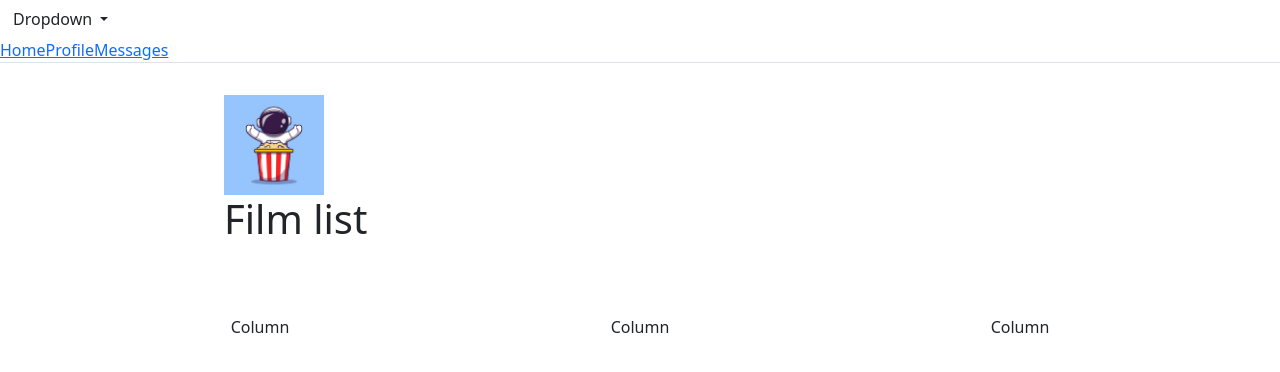
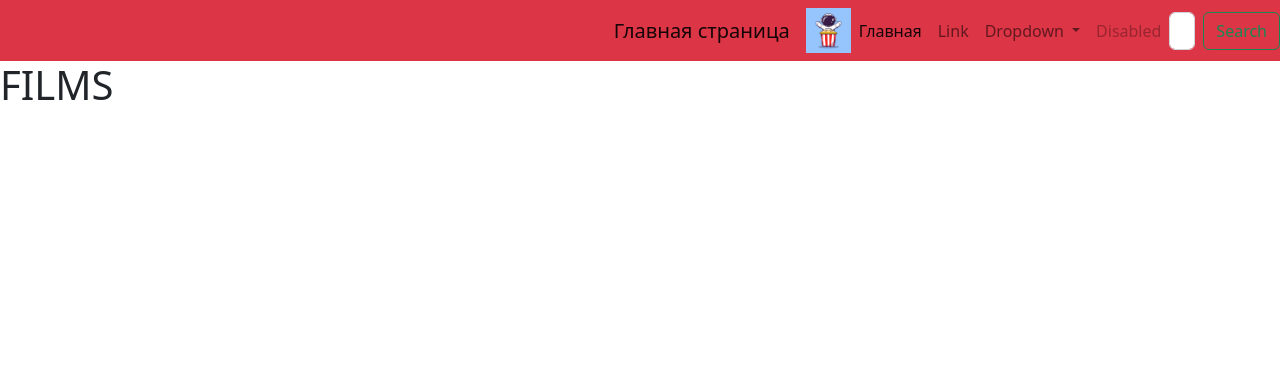
Before and after one commit to RyspaiAlymkulov/django_4month_hm, a Django app: page /films/ in a window 1280 px wide. Shown: the top 372 px of the page. Run offline with Django 4.2, Linux system fonts and the light colour scheme; data that the repository does not hold is empty.

Commit message:
домашние задания №1, №2, №3, №4

```diff
--- a/templates/film.html
+++ b/templates/film.html
@@ -1,19 +1,20 @@
-{% extends 'main.html'%}
+{% extends 'main.html' %}
 {% load static %}
 {% block content %}
-<div class="content" role="alert">
-<img src="{% static 'images/астронафт.jpg' %}" style="height: 100px; width: 100px" alt="">
-<h1>Film list</h1>
+    {#    <div class="content" role="alert">#}
+    {#<img src="{% static 'images/астронафт.jpg' %}" style="height: 100px; width: 100px" alt="">#}
+    <h1>FILMS</h1>
     {% for i in film_list %}
-    <div class="card" style="width: 18rem;">
+
+        <div class="card" style="width: 18rem; margin: 30px">
             <img
                     {% if i.image %}
                         src="{{ i.image.url }}"
                     {% else %}
                         src="{% static 'images/астронафт.jpg' %}"
                     {% endif %}
-                    class="card-img-top" style="height: 200px;
-                  margin-left:25px;margin-right: 25px; width: 200px">
+                        class="card-img-top" style="height: 300px;
+                                  margin-left:30px;margin-right:80px; width: 220px; margin-top: 20px">
             <div class="card-body">
                 <h5 class="card-title">{{ i.title }}</h5>
                 <p class="card-text">{{ i.rating }}</p>
@@ -22,18 +23,18 @@
             </div>
         </div>
     {% endfor %}
-</div>
+    {#    </div>#}
     <div class="container text-center">
         <div class="row">
-    <div class="col">
-      Column
-    </div>
-    <div class="col">
-      Column
-    </div>
-    <div class="col">
-      Column
-    </div>
+            {#            <div class="col">#}
+            {#                Column#}
+            {#            </div>#}
+            {#            <div class="col">#}
+            {#                Column#}
+            {#            </div>#}
+            {#            <div class="col">#}
+            {#                Column#}
+            {#            </div>#}
         </div>
     </div>
 {% endblock %}
--- a/templates/main.html
+++ b/templates/main.html
@@ -3,10 +3,56 @@
 <html lang="en">
 <head>
     <meta charset="UTF-8">
-    <title>Film list</title>
+    <title>FILMS</title>
     <link rel="stylesheet" href="{% static 'css/css.css' %}">
-    <link href="https://cdn.jsdelivr.net/npm/bootstrap@5.2.1/dist/css/bootstrap.min.css" rel="stylesheet" integrity="sha384-iYQeCzEYFbKjA/T2uDLTpkwGzCiq6soy8tYaI1GyVh/UjpbCx/TYkiZhlZB6+fzT" crossorigin="anonymous">
-<script src="https://cdn.jsdelivr.net/npm/bootstrap@5.2.1/dist/js/bootstrap.bundle.min.js" integrity="sha384-u1OknCvxWvY5kfmNBILK2hRnQC3Pr17a+RTT6rIHI7NnikvbZlHgTPOOmMi466C8" crossorigin="anonymous"></script>
+    <link href="https://cdn.jsdelivr.net/npm/bootstrap@5.2.1/dist/css/bootstrap.min.css" rel="stylesheet"
+          integrity="sha384-iYQeCzEYFbKjA/T2uDLTpkwGzCiq6soy8tYaI1GyVh/UjpbCx/TYkiZhlZB6+fzT" crossorigin="anonymous">
+    <script src="https://cdn.jsdelivr.net/npm/bootstrap@5.2.1/dist/js/bootstrap.bundle.min.js"
+            integrity="sha384-u1OknCvxWvY5kfmNBILK2hRnQC3Pr17a+RTT6rIHI7NnikvbZlHgTPOOmMi466C8"
+            crossorigin="anonymous"></script>
+    <nav class="navbar navbar-expand-lg bg-danger">
+        <a class="container-fluid">
+            <a class="navbar-brand" href="/">Главная страница</a>
+            <img src="{% static 'images/астронафт.jpg' %}" alt="Bootstrap" width="45" height="45">
+        </a>
+        <button class="navbar-toggler" type="button" data-bs-toggle="collapse"
+                data-bs-target="#navbarSupportedContent" aria-controls="navbarSupportedContent"
+                aria-expanded="false" aria-label="Toggle navigation">
+            <span class="navbar-toggler-icon"></span>
+        </button>
+        <div class="collapse navbar-collapse" id="navbarSupportedContent">
+            <ul class="navbar-nav me-auto mb-2 mb-lg-0">
+                <li class="nav-item">
+                    <a class="nav-link active" aria-current="page" href="/">Главная</a>
+                </li>
+                <li class="nav-item">
+                    <a class="nav-link" href="#">Link</a>
+                </li>
+                <li class="nav-item dropdown">
+                    <a class="nav-link dropdown-toggle" href="#" role="button" data-bs-toggle="dropdown"
+                       aria-expanded="false">
+                        Dropdown
+                    </a>
+                    <ul class="dropdown-menu">
+                        <li><a class="dropdown-item" href="#">Action</a></li>
+                        <li><a class="dropdown-item" href="#">Another action</a></li>
+                        <li>
+                            <hr class="dropdown-divider">
+                        </li>
+                        <li><a class="dropdown-item" href="#">Something else here</a></li>
+                    </ul>
+                </li>
+                <li class="nav-item">
+                    <a class="nav-link disabled">Disabled</a>
+                </li>
+            </ul>
+            <form class="d-flex" role="search">
+                <input class="form-control me-2" type="search" placeholder="Search" aria-label="Search">
+                <button class="btn btn-outline-success" type="submit">Search</button>
+            </form>
+        </div>
+        </div>
+    </nav>
     <style>
         .content {
             width: 70%;
@@ -17,24 +63,25 @@
     </style>
 </head>
 <body>
-<div class="dropdown">
-  <button class="btn btn-default dropdown-toggle" type="button" id="dropdownMenu1" data-toggle="dropdown" aria-haspopup="true" aria-expanded="true">
-    Dropdown
-    <span class="caret"></span>
-  </button>
-  <ul class="dropdown-menu" aria-labelledby="dropdownMenu1">
-    <li><a href="#">Action</a></li>
-    <li><a href="#">Another action</a></li>
-    <li><a href="#">Something else here</a></li>
-    <li role="separator" class="divider"></li>
-    <li><a href="#">Separated link</a></li>
-  </ul>
-</div>
-<ul class="nav nav-tabs">
-  <li role="presentation" class="active"><a href="#">Home</a></li>
-  <li role="presentation"><a href="#">Profile</a></li>
-  <li role="presentation"><a href="#">Messages</a></li>
-</ul>
+{#<div class="dropdown">#}
+{#    <button class="btn btn-default dropdown-toggle" type="button" id="dropdownMenu1" data-toggle="dropdown"#}
+{#            aria-haspopup="true" aria-expanded="true">#}
+{#        Dropdown#}
+{#        <span class="caret"></span>#}
+{#    </button>#}
+{#    <ul class="dropdown-menu" aria-labelledby="dropdownMenu1">#}
+{#        <li><a href="#">Action</a></li>#}
+{#        <li><a href="#">Another action</a></li>#}
+{#        <li><a href="#">Something else here</a></li>#}
+{#        <li role="separator" class="divider"></li>#}
+{#        <li><a href="#">Separated link</a></li>#}
+{#    </ul>#}
+{#</div>#}
+{#<ul class="nav nav-tabs">#}
+{#    <li role="presentation" class="active"><a href="#">Home</a></li>#}
+{#    <li role="presentation"><a href="#">Profile</a></li>#}
+{#    <li role="presentation"><a href="#">Messages</a></li>#}
+{#</ul>#}
 {#</div>#}
 {% block content %}
 {% endblock %}
```
Also changed, not shown: templates/detail.html (+9 -7 lines). Lines whose indentation alone changed are shown as unchanged.
